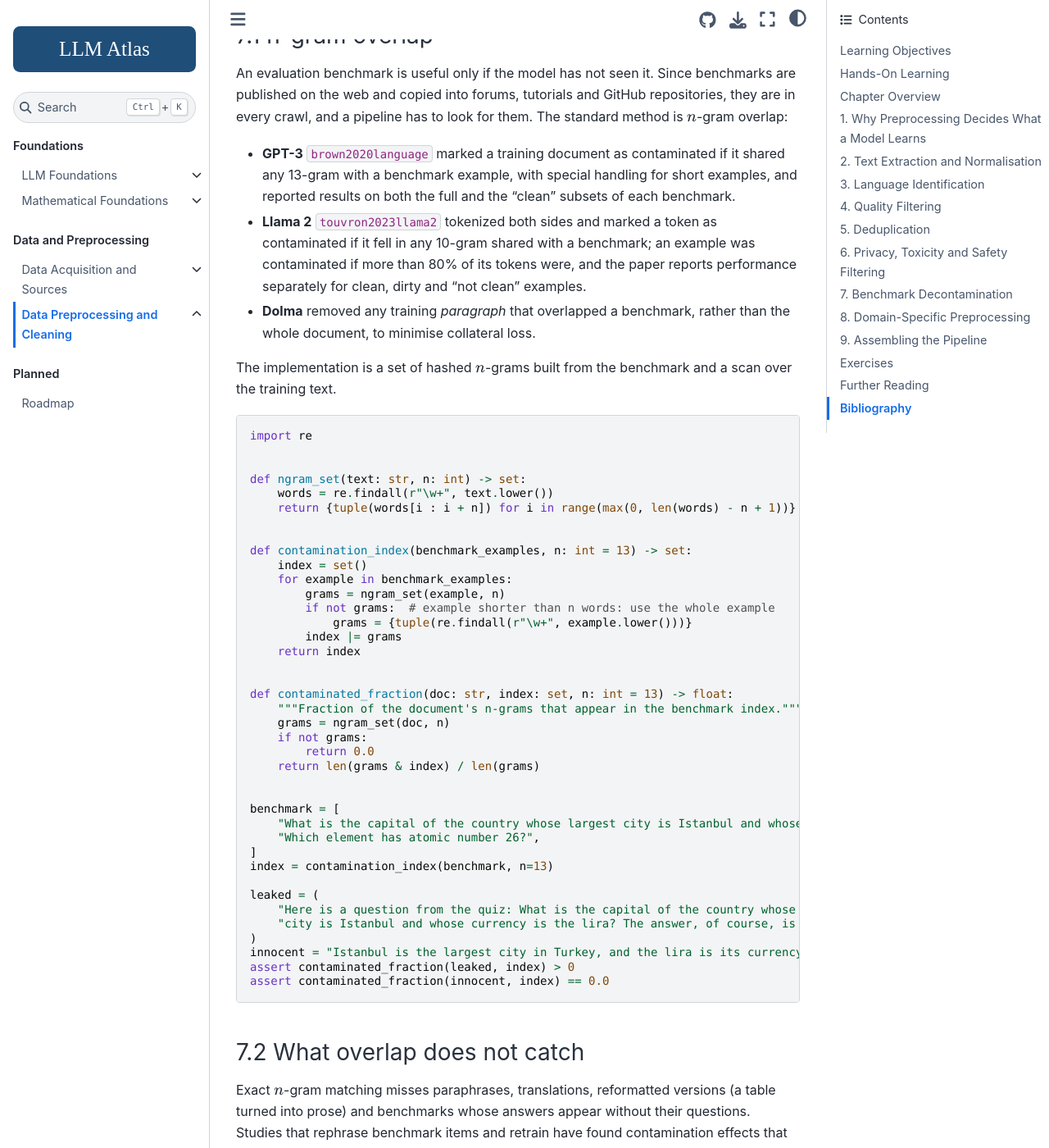
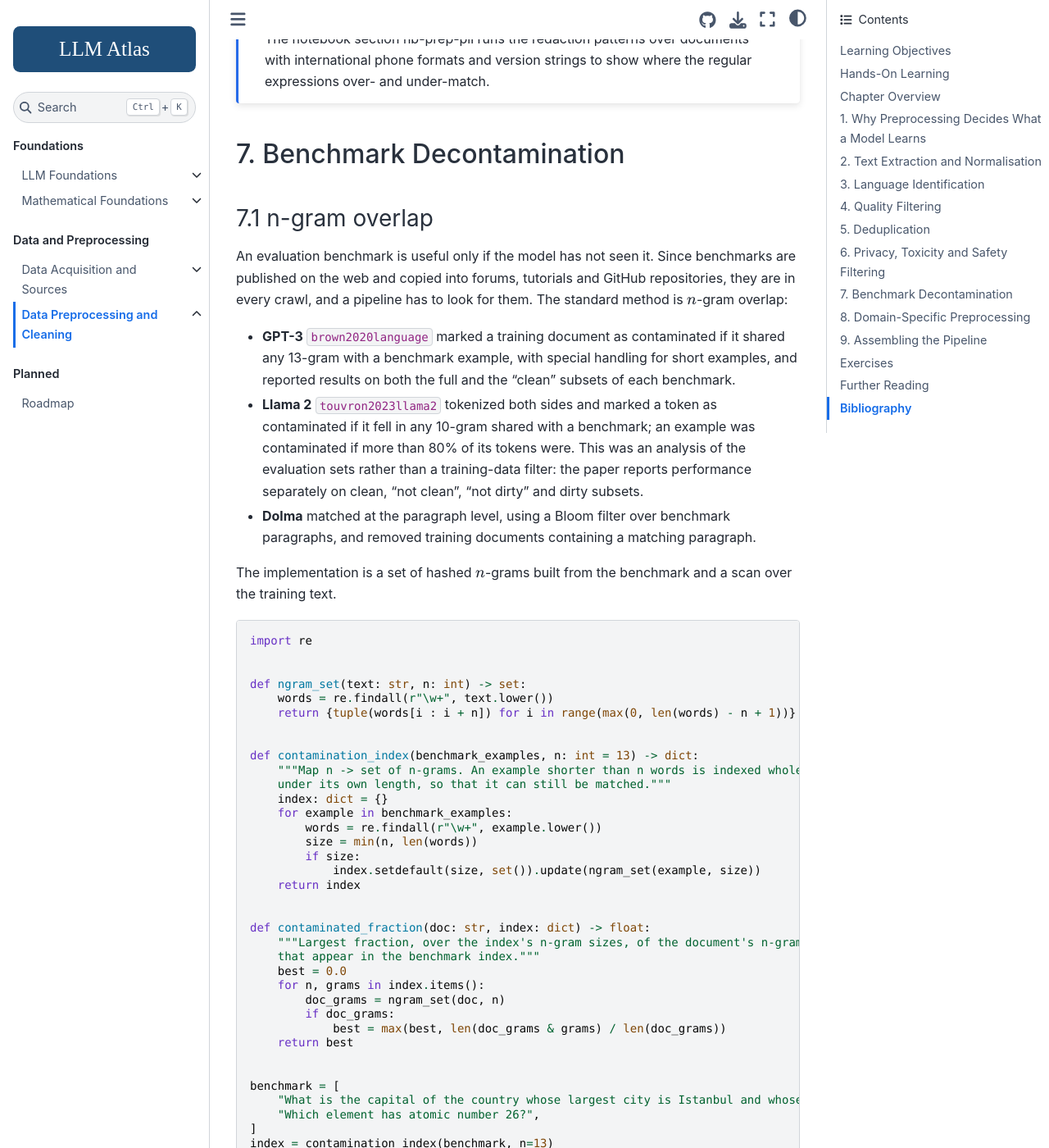
Before and after one commit to Beaker12/llmatlas, a Jupyter Book: the page built from chapters/04-preprocessing/index.md, in a window 1280 px wide and 1400 px high, scrolled down 27454 px. Shown: the whole window at 82% size. Built offline with Jupyter Book 1.0.4 settings and Sphinx 7.4.7 and the Sphinx Book theme 1.1.4, drawn with Linux system fonts in a browser that asks for light colours; pages that are not in the unit, such as notebooks, are missing from menus; cross-references to code outside the pages are shown as plain code; some of the changed text lies outside the part shown.

Commit message:
Chapter 4 review fixes: correct cited details, repetition counting, decontamination
- GPT-3 quality classifier used hashed word features, not fastText; its
  Pareto keep rule is described with the actual (2 - s)^-9 keep rates.
- C4 drops lines, not pages, containing "javascript".
- Duplicate n-gram fraction now counts a repeat once and skips ahead by n,
  matching the datatrove and Dolma implementations; prose updated.
- Decontamination index is keyed by n-gram size so benchmark examples
  shorter than n are still detectable (previously a dead branch); test added.
- Suffix-array span removal now removes the later occurrence by position.
- FineWeb stage order (C4 filters after MinHash), ablation model size,
  Llama 2 and Dolma decontamination descriptions, GlotLID coverage, hash
  collision odds and RefinedWeb band figures corrected or softened.
- Notebook re-executed with the inline backend so both figures have outputs.

````diff
--- a/chapters/04-preprocessing/index.md
+++ b/chapters/04-preprocessing/index.md
@@ -67,10 +67,10 @@ Most of the text, usually well over 90%, is thrown away, and the discarded porti
 
 The scaling laws of Chapter 2 treat tokens as interchangeable, but they are not. Several results show that a smaller, cleaner corpus beats a larger, dirtier one at fixed compute:
 
-- **Gopher** {cite}`rae2021scaling` found that the combination of heuristic quality filters and deduplication improved downstream performance across the board, and that the improvement persisted at every model size tested.
+- **Gopher** {cite}`rae2021scaling` found that the combination of heuristic quality filters and deduplication improved downstream performance across the board in ablations on a 1.4B-parameter model.
 - **Deduplication alone** {cite}`lee2022deduplicating` lets a model reach the same validation perplexity in fewer steps and reduces the fraction of generated text that is copied verbatim from the training set by an order of magnitude.
 - **Textbook-quality data** {cite}`gunasekar2023textbooks` allowed a 1.3B-parameter model trained on 7B tokens of filtered and synthetic code to outperform models trained on hundreds of times more unfiltered data on HumanEval.
-- **Classifier-filtered web text**, in both FineWeb-Edu {cite}`penedo2024fineweb` and DataComp-LM {cite}`li2024datacomp`, gave the largest single gain of any intervention the authors tested, larger than any choice of heuristic rules or deduplication strategy.
+- **Classifier-filtered web text** was the strongest single intervention in DataComp-LM's controlled comparison {cite}`li2024datacomp`, ahead of every heuristic rule set and deduplication strategy tested, and FineWeb-Edu {cite}`penedo2024fineweb` reports large gains on knowledge and reasoning benchmarks from the same idea.
 
 The caveat, which Section 4.5 returns to, is that "better" is measured on a fixed set of benchmarks. A filter that keeps educational prose and drops forum conversation will raise scores on knowledge benchmarks and may lower the model's ability to handle informal text. Preprocessing is a design decision, not a neutral clean-up.
 
@@ -179,15 +179,15 @@ Pipelines that split a document into chunks before filtering (for example, to sc
 
 ### 3.1 Classifiers and thresholds
 
-Language identification is a solved problem for long documents in well-resourced languages and an open one for short texts, closely related languages, and code-switched text. The standard tool is a fastText classifier {cite}`joulin2017bag` trained on character n-grams: the `lid.176` model distinguishes 176 languages at microsecond speed, and the later GlotLID and OpenLID models cover several hundred.
+Language identification is a solved problem for long documents in well-resourced languages and an open one for short texts, closely related languages, and code-switched text. The standard tool is a fastText classifier {cite}`joulin2017bag` trained on character n-grams: the `lid.176` model distinguishes 176 languages at microsecond speed, and the later OpenLID and GlotLID models cover several hundred and well over a thousand languages respectively.
 
 The classifier returns a distribution over languages. Pipelines keep a document if the top language is the target and its score exceeds a threshold. The threshold trades recall for precision:
 
 - C4 kept pages scored at least 0.99 English by `langdetect`, which is strict enough to drop much multilingual and dialectal content.
-- RefinedWeb and FineWeb keep pages scored at least 0.65 by fastText, chosen after inspecting what fell between 0.5 and 0.9.
-- Dolma keeps pages scored at least 0.5 and reports that the band between 0.5 and 0.65 is mostly short pages and boilerplate.
+- RefinedWeb and FineWeb keep pages scored at least 0.65 by fastText.
+- Dolma keeps pages scored at least 0.5, trading some precision for recall on short pages.
 
-Multilingual corpora run the same classifier and route each document to a per-language pipeline, because the quality thresholds in Section 4 (mean word length, stop-word counts, terminal punctuation) are language-specific. ROOTS {cite}`laurenccon2022bigscience` and the CulturaX and MADLAD corpora apply per-language parameter tables produced with native-speaker review.
+Multilingual corpora run the same classifier and route each document to a per-language pipeline, because the quality thresholds in Section 4 (mean word length, stop-word counts, terminal punctuation) are language-specific. ROOTS {cite}`laurenccon2022bigscience` applies per-language parameter tables produced with native-speaker review.
 
 ### 3.2 A character n-gram identifier from scratch
 
@@ -266,7 +266,8 @@ Rule-based filters are cheap, interpretable and surprisingly effective. The two
 - Keep only lines that end in a terminal punctuation mark (period, exclamation mark, question mark or closing quotation mark).
 - Drop lines with fewer than five words.
 - Drop pages with fewer than three sentences.
-- Drop pages containing any word from a blocklist, the string "lorem ipsum", the word "javascript" (a proxy for "please enable JavaScript" pages), or a curly brace (a proxy for code).
+- Drop lines containing the word "javascript" (a proxy for "please enable JavaScript" notices).
+- Drop pages containing any word from a blocklist, the string "lorem ipsum", or a curly brace (a proxy for code).
 
 The terminal-punctuation rule is the most consequential: it removes almost every heading, list item and table cell, which is why C4 contains little structured text and why later corpora relaxed it to a page-level fraction.
 
@@ -374,7 +375,7 @@ A page that repeats itself, whether because of a template, a scraper bug or a sp
 | Fraction of characters in duplicate 9-grams    | 0.11      |
 | Fraction of characters in duplicate 10-grams   | 0.10      |
 
-The n-gram measures are computed over words. "Fraction of characters in the most common n-gram" is the number of occurrences of the most frequent n-gram, times its character length, divided by the document's character count. "Fraction of characters in duplicate n-grams" counts the characters of every n-gram occurrence that is not the first occurrence of that n-gram.
+The n-gram measures are computed over words. "Fraction of characters in the most common n-gram" is the number of occurrences of the most frequent n-gram, times its character length, divided by the document's character count. "Fraction of characters in duplicate n-grams" scans the document left to right; when an n-gram has been seen before, its characters are counted and the scan skips ahead by $n$ words, so a repeated passage is counted once per repeat rather than once per overlapping window. This follows the public implementations in datatrove and Dolma.
 
 ```python
 from collections import Counter
@@ -403,11 +404,15 @@ def repetition_stats(text: str) -> dict:
     for n in range(5, 11):
         seen = set()
         dup_chars = 0
-        for i in range(len(words) - n + 1):
+        i = 0
+        while i < len(words) - n + 1:
             gram = tuple(words[i : i + n])
             if gram in seen:
                 dup_chars += sum(map(len, gram))
-            seen.add(gram)
+                i += n  # count a repeat once, then move past it
+            else:
+                seen.add(gram)
+                i += 1
         stats[f"dup_{n}gram_char_frac"] = dup_chars / total_chars
 
     return stats
@@ -440,7 +445,7 @@ varied = (
 assert passes_repetition_filter(varied)
 ```
 
-The duplicate n-gram measure is deliberately crude: it counts overlapping occurrences, so a phrase repeated twice contributes its characters once per repetition at every n from 5 to 10. That is intended. The thresholds were tuned with this definition, and a cleaner definition would need re-tuned thresholds.
+The duplicate n-gram measure is deliberately simple: a passage repeated once contributes its characters once at every $n$ from 5 to 10, and the decreasing thresholds reflect that longer repeats are rarer in genuine prose. Changing the counting rule, for instance to count overlapping windows, changes what the thresholds mean, so a reimplementation should match the reference definition or re-tune them.
 
 ### 4.3 Perplexity-based filtering
 
@@ -452,7 +457,7 @@ The appeal is that one scoring function replaces dozens of rules. The problems a
 - Short, formulaic text (boilerplate again) scores well because it is predictable.
 - The reference corpus's biases, including which topics and demographics Wikipedia covers, become the filter's biases.
 
-Marion et al. {cite}`marion2023less` tested several pruning criteria and found that keeping the *middle* of the perplexity distribution, rather than the head, gave the best downstream models at a fixed token budget. The extremes are both suspicious: the most predictable text is boilerplate and the least predictable is noise.
+Marion et al. {cite}`marion2023less` tested several pruning criteria and found that keeping the *middle* of the perplexity distribution, rather than the head, gave the best downstream models at a fixed token budget, for the reference models they tested. The extremes are both suspicious: the most predictable text is boilerplate and the least predictable is noise.
 
 A smoothed unigram model is enough to see how the ranking behaves. Perplexity of a document with tokens $w_1, \dots, w_N$ under a model $q$ is
 
@@ -508,11 +513,11 @@ The last assertion is the reason perplexity is rarely used as a hard filter on i
 
 The strongest results in recent corpus construction come from training a classifier to recognise the kind of text you want and keeping documents it scores highly. Three generations of this idea:
 
-**GPT-3** {cite}`brown2020language` trained a logistic regression on fastText features to separate Common Crawl pages from a positive set of WebText, Wikipedia and books. Rather than thresholding, each page was kept if
+**GPT-3** {cite}`brown2020language` trained a logistic regression on hashed word features (Spark's tokenizer and HashingTF) to separate Common Crawl pages from a positive set of WebText, Wikipedia and books. Rather than thresholding, each page was kept if
 
 $$\text{np.random.pareto}(9) > 1 - \text{score}$$
 
-which keeps essentially all high-scoring documents and a decaying fraction of low-scoring ones, so that the corpus stays diverse. The same positive-versus-crawl approach, with the same Pareto sampling, was reused for several later models.
+which keeps a document with a probability that rises steeply with its score, so that the corpus stays diverse without a hard cut-off. The same positive-versus-crawl approach, with the same Pareto sampling, was reused for several later models.
 
 **FineWeb-Edu** {cite}`penedo2024fineweb` annotated 460,000 FineWeb documents with a 0 to 5 "educational value" score produced by Llama 3 70B with a rubric prompt, trained a small regression head on embeddings from a 110M-parameter encoder to predict the score, and kept documents scoring 3 or higher. The result was a 1.3T-token subset that outperformed the 15T-token parent on knowledge and reasoning benchmarks at every training budget tested.
 
@@ -527,8 +532,8 @@ import numpy as np
 def pareto_keep(scores: np.ndarray, shape: float = 9.0, seed: int = 0) -> np.ndarray:
     """GPT-3's stochastic filter: keep a document when a Pareto draw exceeds 1 - score.
 
-    With shape 9 almost every document scoring above 0.9 survives, about a
-    third of those scoring 0.5 do, and a few per cent of those scoring near 0.
+    NumPy's pareto is the Lomax distribution, so the keep probability at score s
+    is (2 - s)**-9: 1.0 at s = 1, about 0.42 at 0.9, 0.026 at 0.5, 0.002 at 0.
     """
     rng = np.random.default_rng(seed)
     return rng.pareto(shape, size=scores.shape) > (1.0 - scores)
@@ -545,7 +550,7 @@ Because the expected keep rate at score $s$ is $P(X > 1 - s)$ for $X \sim \text{
 
 ### 4.5 Measuring whether a filter helps
 
-Every filter in this section was validated the same way, and so should any filter you add: train small models on data with and without it, at the same token budget, and compare on a fixed benchmark suite. FineWeb's protocol, which is typical, trains a 1.7B-parameter model on about 30B tokens per variant and reports the average of a set of benchmarks that show a clear signal at that scale (HellaSwag, ARC, PIQA, MMLU, OpenBookQA, CommonsenseQA and a few others), using several seeds because the differences are often within noise.
+Every filter in this section was validated the same way, and so should any filter you add: train small models on data with and without it, at the same token budget, and compare on a fixed benchmark suite. FineWeb's protocol, which is typical, trains a 1.8B-parameter model on about 28B tokens per variant and reports the average of a set of benchmarks that show a clear signal at that scale (HellaSwag, ARC, PIQA, MMLU, OpenBookQA, CommonsenseQA and a few others), using several seeds because the differences are often within noise.
 
 Three things to watch for:
 
@@ -573,7 +578,7 @@ The flip side, established by Muennighoff et al. {cite}`muennighoff2023scaling`,
 
 ### 5.2 Exact deduplication
 
-Exact deduplication hashes each document after normalisation and keeps one document per hash. It catches syndicated content and mirrored sites, costs one hash per document and one global set, and is the first thing every pipeline does. The choice of hash is about speed and collision rate rather than security; a 64-bit non-cryptographic hash such as xxHash has a negligible collision probability at a few billion documents, but SHA-1 is common because it is in every standard library.
+Exact deduplication hashes each document after normalisation and keeps one document per hash. It catches syndicated content and mirrored sites, costs one hash per document and one global set, and is the first thing every pipeline does. The choice of hash is about speed and collision rate rather than security; a 64-bit non-cryptographic hash such as xxHash has a real chance of one or two collisions among a few billion documents (the birthday bound), each of which costs one wrongly dropped document; a 128-bit hash removes even that, and SHA-1 is common because it is in every standard library.
 
 ```python
 import hashlib
@@ -732,7 +737,8 @@ def repeated_spans(tokens, min_len: int = 50):
         while i + lcp < n and j + lcp < n and tokens[i + lcp] == tokens[j + lcp]:
             lcp += 1
         if lcp >= min_len:
-            spans.append((j, j + lcp))  # the later occurrence is the one to remove
+            later = max(i, j)  # remove the occurrence that comes later in the text
+            spans.append((later, later + lcp))
     return sorted(set(spans))
 
 
@@ -767,7 +773,7 @@ The notebook section {ref}`nb-prep-dedup` runs exact and MinHash deduplication o
 Pretrained models reproduce personal data that was in their training set, and the risk grows with duplication {cite}`carlini2021extracting`. Pipelines therefore detect and either remove or mask personally identifiable information (PII) in the final text. The categories and methods used by Dolma {cite}`soldaini2024dolma` and The Stack {cite}`kocetkov2022stack` are representative:
 
 - **Email addresses, phone numbers and IP addresses** are found with regular expressions and replaced with placeholder tokens (`|||EMAIL_ADDRESS|||` in Dolma). Precision is high, recall is good for well-formatted values.
-- **Names, usernames, keys and passwords** in code need a named-entity model; StarCoder's StarPII is a small encoder fine-tuned for the purpose, run only over source code, where the regular expressions are weakest.
+- **Names, usernames, keys and passwords** in code need a named-entity model; StarPII, from the StarCoder pipeline that built on The Stack, is a small encoder fine-tuned for the purpose, run only over source code, where the regular expressions are weakest.
 - **Documents dense with PII** (more than five matches in Dolma's pipeline) are dropped outright on the assumption that they are directories, contact lists or scraped forms rather than prose.
 
 Replacement rather than deletion keeps the surrounding sentence grammatical, and a fixed placeholder lets the model learn that such a token exists without learning any value for it.
@@ -837,8 +843,8 @@ The notebook section {ref}`nb-prep-pii` runs the redaction patterns over documen
 An evaluation benchmark is useful only if the model has not seen it. Since benchmarks are published on the web and copied into forums, tutorials and GitHub repositories, they are in every crawl, and a pipeline has to look for them. The standard method is $n$-gram overlap:
 
 - **GPT-3** {cite}`brown2020language` marked a training document as contaminated if it shared any 13-gram with a benchmark example, with special handling for short examples, and reported results on both the full and the "clean" subsets of each benchmark.
-- **Llama 2** {cite}`touvron2023llama2` tokenized both sides and marked a token as contaminated if it fell in any 10-gram shared with a benchmark; an example was contaminated if more than 80% of its tokens were, and the paper reports performance separately for clean, dirty and "not clean" examples.
-- **Dolma** removed any training *paragraph* that overlapped a benchmark, rather than the whole document, to minimise collateral loss.
+- **Llama 2** {cite}`touvron2023llama2` tokenized both sides and marked a token as contaminated if it fell in any 10-gram shared with a benchmark; an example was contaminated if more than 80% of its tokens were. This was an analysis of the evaluation sets rather than a training-data filter: the paper reports performance separately on clean, "not clean", "not dirty" and dirty subsets.
+- **Dolma** matched at the paragraph level, using a Bloom filter over benchmark paragraphs, and removed training documents containing a matching paragraph.
 
 The implementation is a set of hashed $n$-grams built from the benchmark and a scan over the training text.
 
@@ -851,22 +857,27 @@ def ngram_set(text: str, n: int) -> set:
     return {tuple(words[i : i + n]) for i in range(max(0, len(words) - n + 1))}
 
 
-def contamination_index(benchmark_examples, n: int = 13) -> set:
-    index = set()
+def contamination_index(benchmark_examples, n: int = 13) -> dict:
+    """Map n -> set of n-grams. An example shorter than n words is indexed whole,
+    under its own length, so that it can still be matched."""
+    index: dict = {}
     for example in benchmark_examples:
-        grams = ngram_set(example, n)
-        if not grams:  # example shorter than n words: use the whole example
-            grams = {tuple(re.findall(r"\w+", example.lower()))}
-        index |= grams
+        words = re.findall(r"\w+", example.lower())
+        size = min(n, len(words))
+        if size:
+            index.setdefault(size, set()).update(ngram_set(example, size))
     return index
 
 
-def contaminated_fraction(doc: str, index: set, n: int = 13) -> float:
-    """Fraction of the document's n-grams that appear in the benchmark index."""
-    grams = ngram_set(doc, n)
-    if not grams:
-        return 0.0
-    return len(grams & index) / len(grams)
+def contaminated_fraction(doc: str, index: dict) -> float:
+    """Largest fraction, over the index's n-gram sizes, of the document's n-grams
+    that appear in the benchmark index."""
+    best = 0.0
+    for n, grams in index.items():
+        doc_grams = ngram_set(doc, n)
+        if doc_grams:
+            best = max(best, len(doc_grams & grams) / len(doc_grams))
+    return best
 
 
 benchmark = [
@@ -880,7 +891,9 @@ leaked = (
     "city is Istanbul and whose currency is the lira? The answer, of course, is Ankara."
 )
 innocent = "Istanbul is the largest city in Turkey, and the lira is its currency."
+short_leak = "Pub quiz round two. Which element has atomic number 26? Iron, as most tables knew."
 assert contaminated_fraction(leaked, index) > 0
+assert contaminated_fraction(short_leak, index) > 0  # the 6-word example is indexed whole
 assert contaminated_fraction(innocent, index) == 0.0
 ```
 
@@ -952,15 +965,15 @@ Putting the stages together, this is the order FineWeb runs them in, with decont
 1. URL filtering against a blocklist (metadata only; no text read).
 1. Text extraction from WARC with a boilerplate-aware extractor.
 1. Language identification; keep the target language above threshold.
-1. Gopher repetition rules.
-1. C4 quality rules (relaxed line rule) and Gopher quality rules.
+1. Gopher repetition and quality rules.
 1. MinHash deduplication, per snapshot.
+1. C4 quality rules (with the line rule relaxed).
 1. FineWeb's additional rules.
 1. PII redaction.
 1. Decontamination against the evaluation suite.
 1. Optional classifier scoring (the FineWeb-Edu step).
 
-The principles behind the order: cheap before expensive; rules that depend on a property (language) after the stage that establishes it; deduplication after the text has been normalised but before classifier scoring, so the classifier is not run on copies; redaction last among the content stages so that placeholders do not affect filters; decontamination last of all, against the final text.
+The principles behind the order: cheap before expensive; rules that depend on a property (language) after the stage that establishes it; deduplication after the text has been normalised and the cheapest filters have shrunk it, but before classifier scoring, so the classifier is not run on copies; redaction last among the content stages so that placeholders do not affect filters; decontamination last of all, against the final text.
 
 ### 9.2 Sharding, streaming and idempotence
 
````
Also changed, not shown: other parts of chapters/04-preprocessing/index.md (+1 -1 lines), 1 other file.
